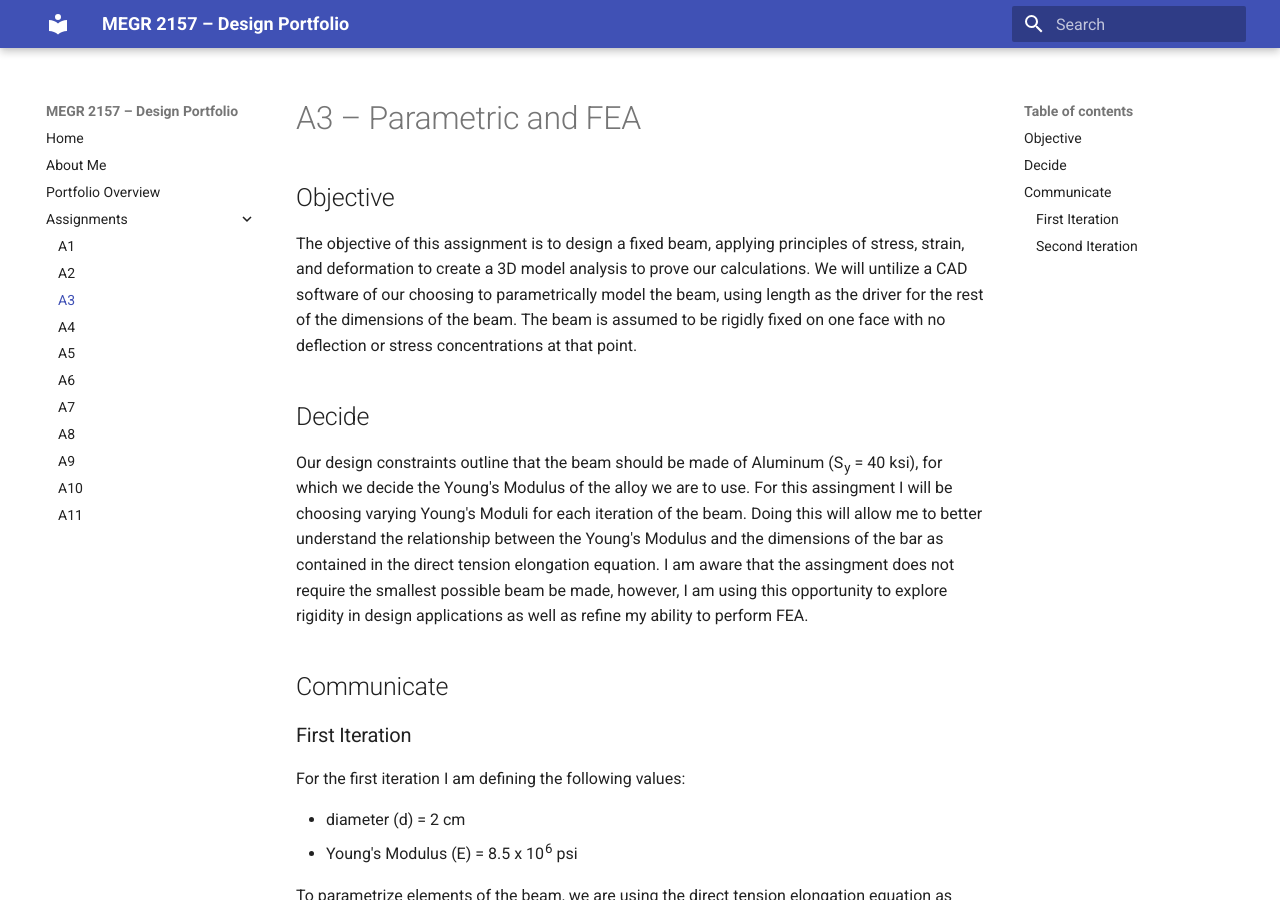
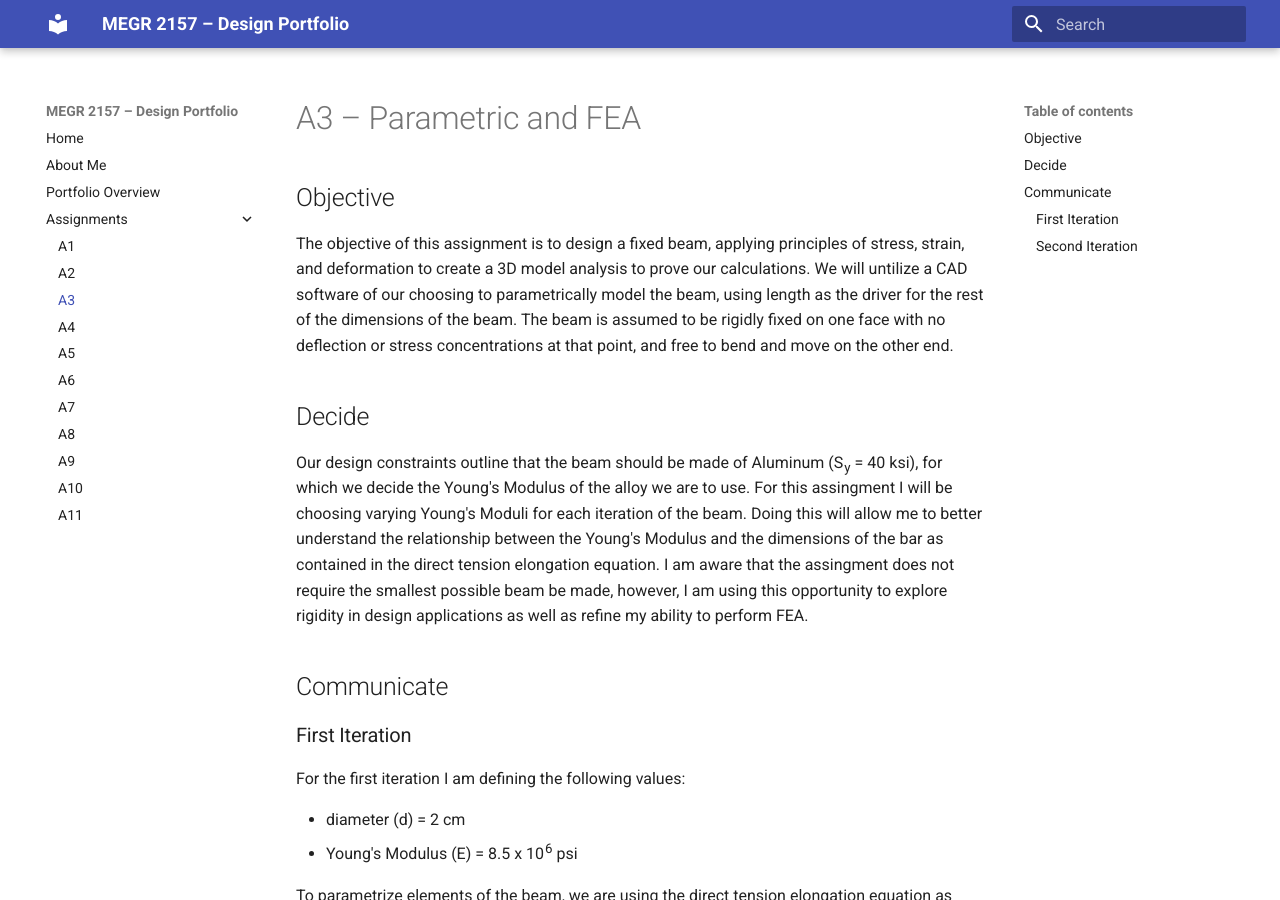
Before and after one commit to bfagan2/megr2156-portfolio, an MkDocs documentation site: the page built from docs/assignments/A03/index.md, in a window 1280 px wide and 900 px high. Built offline with MkDocs 1.6.1 and Material for MkDocs 9.7.7, drawn with Linux system fonts in a browser that asks for light colours.

Commit message:
Update objective and design constraints in assignment A3
Expanded the objective section to clarify the beam's behavior at both ends and added details about the design constraints and material choices.

```diff
--- a/docs/assignments/A03/index.md
+++ b/docs/assignments/A03/index.md
@@ -1,7 +1,7 @@
 # A3 – Parametric and FEA
 
 ## Objective
-The objective of this assignment is to design a fixed beam, applying principles of stress, strain, and deformation to create a 3D model analysis to prove our calculations. We will untilize a CAD software of our choosing to parametrically model the beam, using length as the driver for the rest of the dimensions of the beam. The beam is assumed to be rigidly fixed on one face with no deflection or stress concentrations at that point.
+The objective of this assignment is to design a fixed beam, applying principles of stress, strain, and deformation to create a 3D model analysis to prove our calculations. We will untilize a CAD software of our choosing to parametrically model the beam, using length as the driver for the rest of the dimensions of the beam. The beam is assumed to be rigidly fixed on one face with no deflection or stress concentrations at that point, and free to bend and move on the other end.
 
 ## Decide
 Our design constraints outline that the beam should be made of Aluminum (S<sub>y</sub> = 40 ksi), for which we decide the Young's Modulus of the alloy we are to use. For this assingment I will be choosing varying Young's Moduli for each iteration of the beam. Doing this will allow me to better understand the relationship between the Young's Modulus and the dimensions of the bar as contained in the direct tension elongation equation.  I am aware that the assingment does not require the smallest possible beam be made, however, I am using this opportunity to explore rigidity in design applications as well as refine my ability to perform FEA.
```
